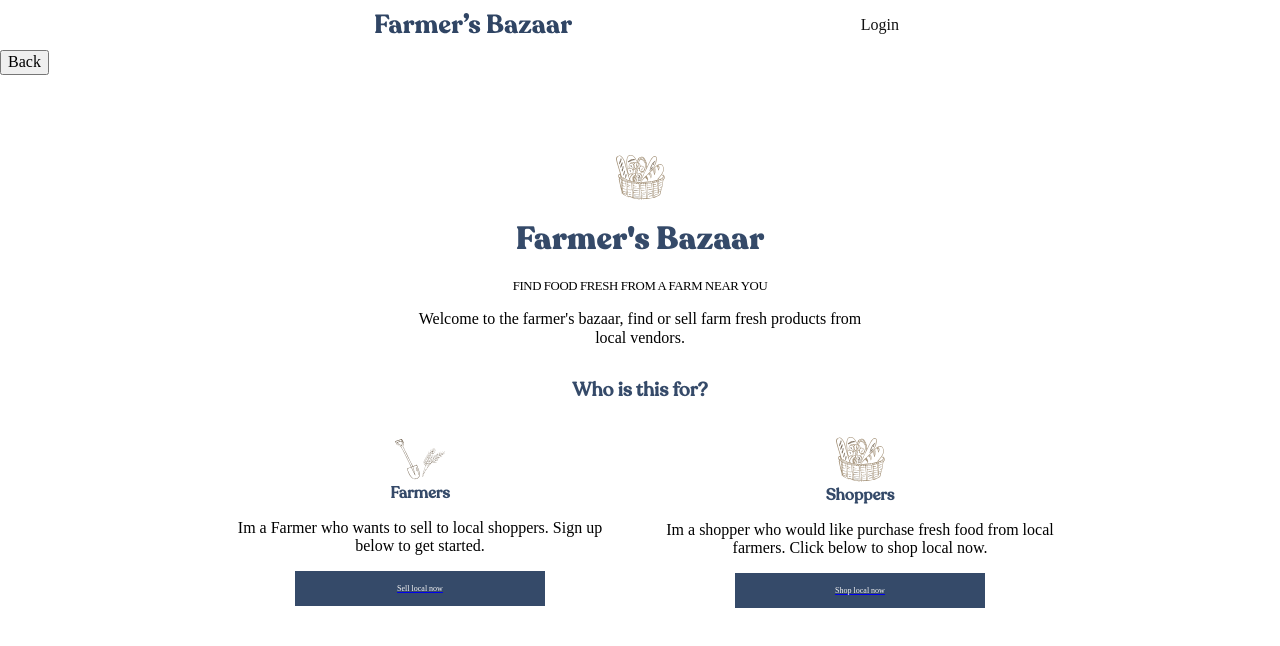
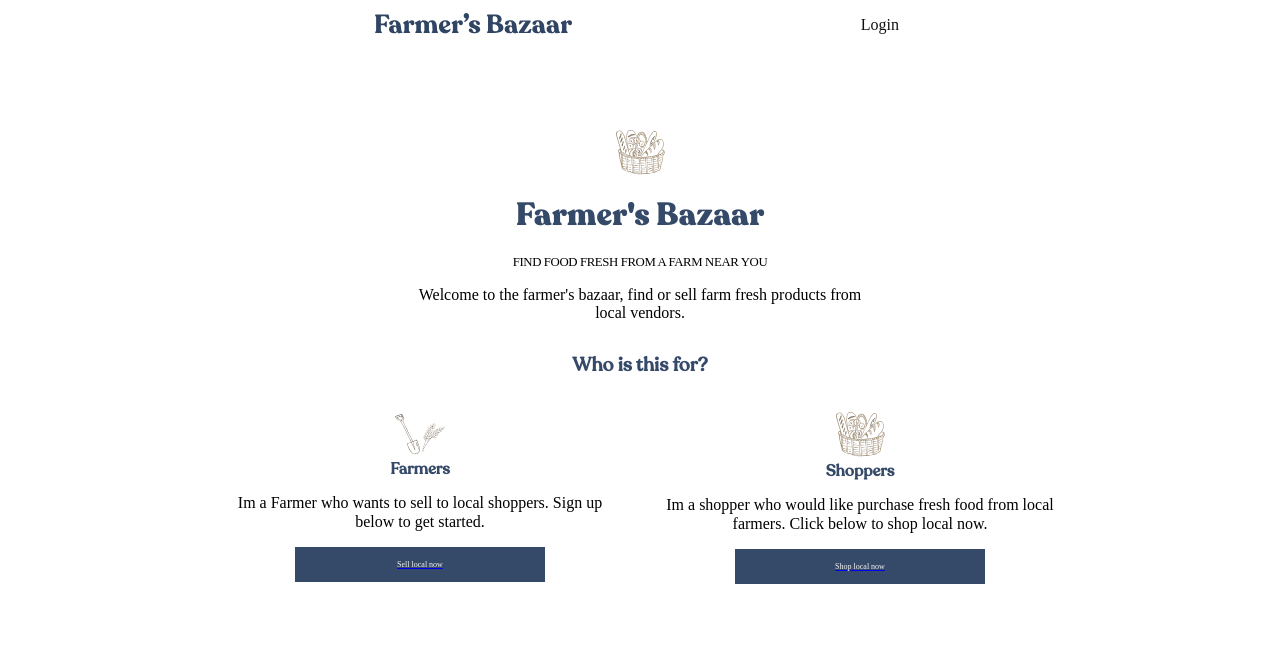
Before and after one commit to rhennessey3/farmersclientfinal, a React (Create React App) app: page / in a window 1280 px wide. Shown: the top 646 px of the page. Built offline with nearby package versions, Linux system fonts and the light colour scheme; a small style sheet from the web is missing; a web font is replaced by a local one.

Commit message:
or opperator backbutton.js

```diff
--- a/src/components/BackButton/BackButton.js
+++ b/src/components/BackButton/BackButton.js
@@ -8,7 +8,7 @@ export default function BackButton() {
   const isAddItemPage = useRouteMatch('/add')?.isExact
   return (
     <>
-      {isLandingPage, isAddItemPage || <button onClick={() => history.goBack()}>Back</button>}
+      {isLandingPage || isAddItemPage || <button onClick={() => history.goBack()}>Back</button>}
     </>
   );
 }
```
